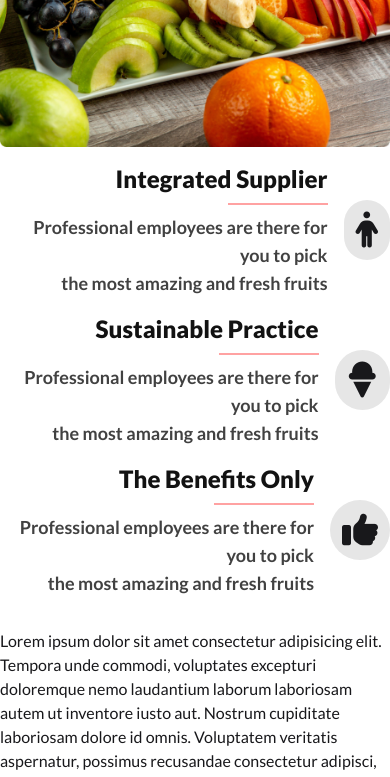
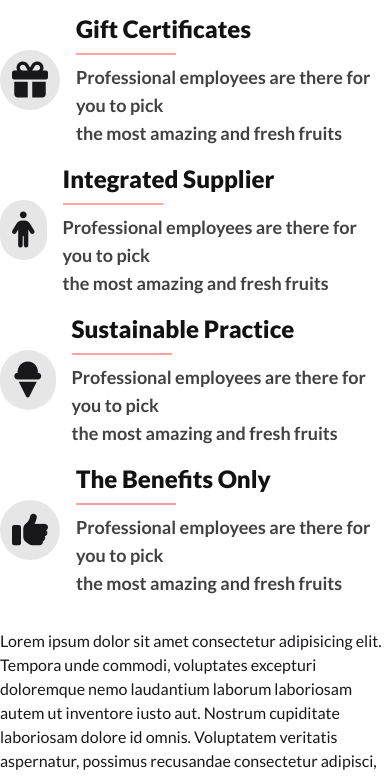
Before and after one commit to Mostofarusho/Fruit-Burst-Using-DaisyUI, a plain HTML site: page index.html in a window 390 px wide. Shown: the part 5232-6009 px from the top of the page. Drawn offline with nearby package versions, Linux system fonts and the light colour scheme.

Commit message:
Why Chosen US section more development

```diff
--- a/index.html
+++ b/index.html
@@ -485,9 +485,9 @@
                 </p>
             </div>
             <!-- Main Div  -->
-            <div class="grid sm:grid-cols-1 md:grid-cols-2 lg:grid-cols-3 gap-4">
+            <div class="grid sm:grid-cols-1 md:grid-cols-1 lg:grid-cols-3 gap-4">
                 <!-- First Div  -->
-                <div class="flex flex-col items-center justify-center gap-4">
+                <div class="order-2 lg:order-none flex flex-col items-center justify-center gap-4">
                     <!-- Dedicated Team -->
                     <div class="flex items-center justify-center  gap-4">
                         <!-- Icon  -->
@@ -531,51 +531,51 @@
                     </div>
                 </div>
                 <!-- Second Div  -->
-                <div class="">
+                <div class="order-1 lg:order-none">
                     <img class="w-full h-full" src="./images/whychoose1.png" alt="">
                 </div>
                 <!-- Third Div  -->
-                <div class="flex flex-col items-center justify-center gap-4">
+                <div class="order-3 lg:order-none flex flex-col items-center justify-center gap-4">
                     <!-- Integrated Supplier -->
-                    <div class="flex  items-center justify-center  gap-4">
+                    <div class="flex flex-row-reverse lg:flex-row items-center justify-center  gap-4">
                         <!-- Details  -->
-                        <div class="space-y-2 text-right">
+                        <div class="space-y-2 text-left lg:text-right">
                             <h3 class="header-color text-2xl font-extrabold">Integrated Supplier</h3>
-                            <hr class="border border-red-300  w-[100px] ml-auto">
-                            <p class="fruit-name-color text-lg font-semibold">Professional employees are there for you to pick <br> the most amazing and fresh fruits</p>
+                            <hr class="border border-red-300  w-[100px] lg:ml-auto ">
+                            <p class="fruit-name-color text-lg font-semibold ">Professional employees are there for you to pick <br> the most amazing and fresh fruits</p>
                         </div>
                         <!-- Icon  -->
-                        <div class="shrink-0">
-                            <i class="fa-solid fa-person bg-[rgba(18,18,18,0.1)] text-4xl rounded-full   p-3 flex items-center justify-center "></i>
+                        <div class="shrink-0 ">
+                            <i class="fa-solid fa-person bg-[rgba(18,18,18,0.1)] text-4xl rounded-full p-3 flex items-center justify-center "></i>
 
                         </div>
 
                     </div>
                     <!-- Sustainable Practice -->
-                    <div class="flex  items-center justify-center  gap-4">
+                    <div class="flex flex-row-reverse lg:flex-row items-center justify-center gap-4 ">
                         <!-- Details  -->
-                        <div class="space-y-2 text-right">
-                            <h3 class="header-color text-2xl font-extrabold">Sustainable Practice</h3>
-                            <hr class="border border-red-300  w-[100px] ml-auto">
-                            <p class="fruit-name-color text-lg font-semibold">Professional employees are there for you to pick <br> the most amazing and fresh fruits</p>
+                        <div class="space-y-2 text-left lg:text-right ">
+                            <h3 class="header-color text-2xl font-extrabold ">Sustainable Practice</h3>
+                            <hr class="border border-red-300 w-[100px] lg:ml-auto ">
+                            <p class="fruit-name-color text-lg font-semibold ">Professional employees are there for you to pick <br> the most amazing and fresh fruits</p>
                         </div>
                         <!-- Icon  -->
-                        <div class="shrink-0">
+                        <div class="shrink-0 ">
                             <i class="fa-solid fa-ice-cream bg-[rgba(18,18,18,0.1)] text-4xl rounded-full p-3 flex items-center justify-center "></i>
                         </div>
 
                     </div>
                     <!-- The Benefits Only -->
-                    <div class="flex items-center justify-center  gap-4">
+                    <div class="flex flex-row-reverse lg:flex-row items-center justify-center gap-4 ">
                         <!-- Details  -->
-                        <div class="space-y-2 text-right">
-                            <h3 class="header-color text-2xl font-extrabold">The Benefits Only</h3>
-                            <hr class="border border-red-300  w-[100px] ml-auto">
-                            <p class="fruit-name-color text-lg font-semibold">Professional employees are there for you to pick <br> the most amazing and fresh fruits</p>
+                        <div class="space-y-2 text-left lg:text-right ">
+                            <h3 class="header-color text-2xl font-extrabold ">The Benefits Only</h3>
+                            <hr class="border border-red-300 w-[100px] lg:ml-auto ">
+                            <p class="fruit-name-color text-lg font-semibold ">Professional employees are there for you to pick <br> the most amazing and fresh fruits</p>
                         </div>
                         <!-- Icon  -->
-                        <div class="shrink-0">
-                            <i class="fa-solid fa-thumbs-up bg-[rgba(18,18,18,0.1)] text-4xl rounded-full   p-3 flex items-center justify-center "></i>
+                        <div class="shrink-0 ">
+                            <i class="fa-solid fa-thumbs-up bg-[rgba(18,18,18,0.1)] text-4xl rounded-full p-3 flex items-center justify-center "></i>
                         </div>
 
                     </div>
```
